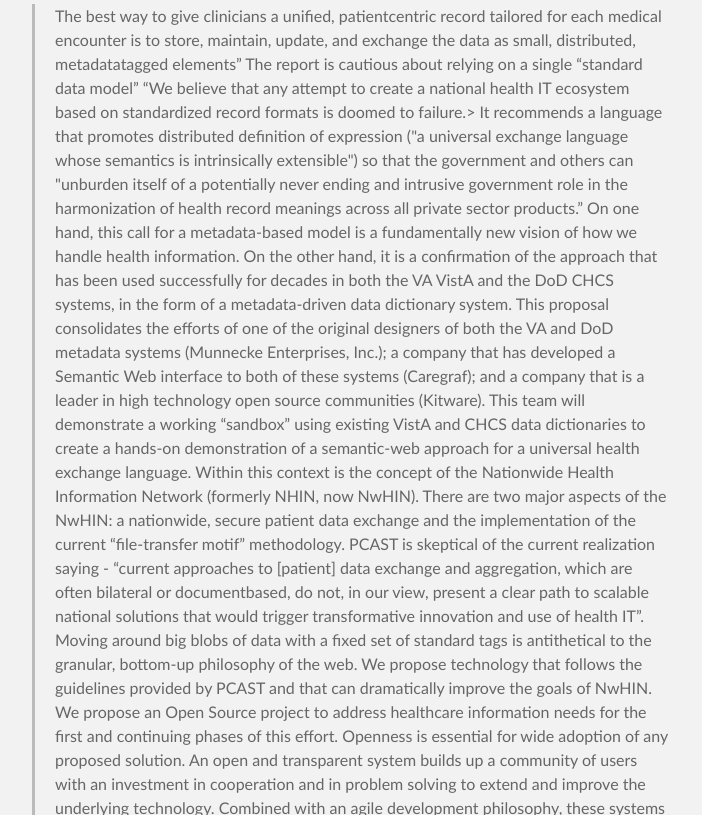
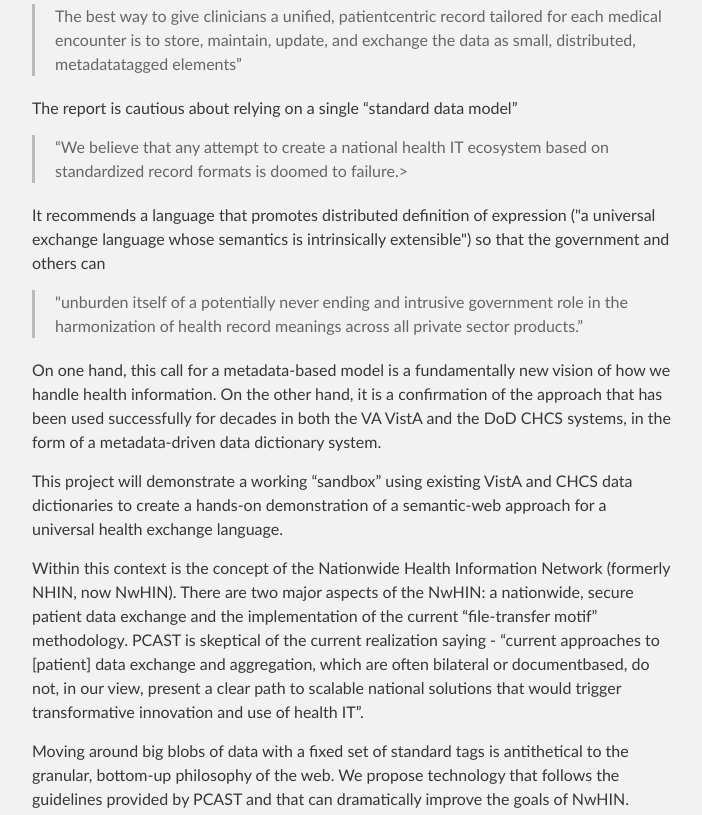
Before and after one commit to SemanticHealthcare/SemanticHealthcare, a plain HTML site: page index.html in a window 1280 px wide. Shown: the part 607-1422 px from the top of the page, without its empty margins (288-990 px from the left). Drawn offline with Linux system fonts and the light colour scheme.

Commit message:
Update index.html

```diff
--- a/index.html
+++ b/index.html
@@ -4,7 +4,7 @@
   <head>
     <meta charset='utf-8' />
     <meta http-equiv="X-UA-Compatible" content="chrome=1" />
-    <meta name="description" content="Semantichealthcare : The goal of this project is to demonstrate a flexible, adaptive means of communicating healthcare information in a form that is suitable for exchange between health care organizations and patients for clinical, research, and evidence-based medical practice." />
+    <meta name="description" content="SemanticHealthcare : The goal of this project is to demonstrate a flexible, adaptive means of communicating healthcare information in a form that is suitable for exchange between health care organizations and patients for clinical, research, and evidence-based medical practice." />
 
     <link rel="stylesheet" type="text/css" media="screen" href="stylesheets/stylesheet.css">
 
@@ -35,22 +35,33 @@
 
 <blockquote>
 <p>The best way to give clinicians a unified, patientcentric record tailored for each medical encounter is to store, maintain, update, and exchange the data as small, distributed, metadatatagged elements”
-The report is cautious about relying on a single “standard data model”
-“We believe that any attempt to create a national health IT ecosystem based on standardized record formats is doomed to failure.&gt;
-It recommends a language that promotes distributed definition of expression ("a universal exchange language whose semantics is intrinsically extensible") so that the government and others can
-"unburden itself of a potentially never ending and intrusive government role in the harmonization of health record meanings across all private sector products.”
-On one hand, this call for a metadata-based model is a fundamentally new vision of how we handle health information. On the other hand, it is a confirmation of the approach that has been used successfully for decades in both the VA VistA and the DoD CHCS systems, in the form of a metadata-driven data dictionary system.
-This proposal consolidates the efforts of one of the original designers of both the VA and DoD metadata systems (Munnecke Enterprises, Inc.); a company that has developed a Semantic Web interface to both of these systems (Caregraf); and a company that is a leader in high technology open source communities (Kitware). This team will demonstrate a working “sandbox” using existing VistA and CHCS data dictionaries to create a hands-on demonstration of a semantic-web approach for a universal health exchange language. Within this context is the concept of the Nationwide Health Information Network (formerly NHIN, now NwHIN). There are two major aspects of the NwHIN: a nationwide, secure patient data exchange and the implementation of the current “file-transfer motif” methodology. PCAST is skeptical of the current realization saying - “current approaches to [patient] data exchange and aggregation, which are often bilateral or documentbased, do not, in our view, present a clear path to scalable national solutions that would trigger transformative innovation and use of health IT”.
-Moving around big blobs of data with a fixed set of standard tags is antithetical to the granular, bottom-up philosophy of the web. We propose technology that follows the guidelines provided by PCAST and that can dramatically improve the goals of NwHIN.
-We propose an Open Source project to address healthcare information needs for the first and continuing phases of this effort. Openness is essential for wide adoption of any proposed solution. An open and transparent system builds up a community of users with an investment in cooperation and in problem solving to extend and improve the underlying technology. Combined with an agile development philosophy, these systems allow rapid evolution to meet the true needs of the user community in direct contrast to closed source proprietary systems. As pointed out in the PCAST report, open agile development solves the adoption problem at the same time that it solves the implementation problem. Further, while such a system will undoubtedly interact with other open-source health initiatives including the VA-launched OSEHRA, the system must maintain its own existence as a separate project to ensure independence and wide adoption by multiple interacting communities.
-The essential requirements that will allow this universal exchange language to provide a real solution to healthcare challenges are:
+</p></blockquote>
+
+<p>The report is cautious about relying on a single “standard data model”</p>
+<blockquote><p>“We believe that any attempt to create a national health IT ecosystem based on standardized record formats is doomed to failure.&gt; </p></blockquote>
+
+<p>It recommends a language that promotes distributed definition of expression ("a universal exchange language whose semantics is intrinsically extensible") so that the government and others can</p>
+<blockquote>
+<p>"unburden itself of a potentially never ending and intrusive government role in the harmonization of health record meanings across all private sector products.”</p></blockquote>
+
+<p>On one hand, this call for a metadata-based model is a fundamentally new vision of how we handle health information. On the other hand, it is a confirmation of the approach that has been used successfully for decades in both the VA VistA and the DoD CHCS systems, in the form of a metadata-driven data dictionary system.</p>
+
+<p>This project will demonstrate a working “sandbox” using existing VistA and CHCS data dictionaries to create a hands-on demonstration of a semantic-web approach for a universal health exchange language.</p>
+
+<p>Within this context is the concept of the Nationwide Health Information Network (formerly NHIN, now NwHIN). There are two major aspects of the NwHIN: a nationwide, secure patient data exchange and the implementation of the current “file-transfer motif” methodology. PCAST is skeptical of the current realization saying - “current approaches to [patient] data exchange and aggregation, which are often bilateral or documentbased, do not, in our view, present a clear path to scalable national solutions that would trigger transformative innovation and use of health IT”.</p>
+
+<p>Moving around big blobs of data with a fixed set of standard tags is antithetical to the granular, bottom-up philosophy of the web. We propose technology that follows the guidelines provided by PCAST and that can dramatically improve the goals of NwHIN.</p>
+
+<p>We propose an Open Source project to address healthcare information needs for the first and continuing phases of this effort. Openness is essential for wide adoption of any proposed solution. An open and transparent system builds up a community of users with an investment in cooperation and in problem solving to extend and improve the underlying technology. Combined with an agile development philosophy, these systems allow rapid evolution to meet the true needs of the user community in direct contrast to closed source proprietary systems. As pointed out in the PCAST report, open agile development solves the adoption problem at the same time that it solves the implementation problem. Further, while such a system will undoubtedly interact with other open-source health initiatives including the VA-launched OSEHRA, the system must maintain its own existence as a separate project to ensure independence and wide adoption by multiple interacting communities.</p>
+
+<p>The essential requirements that will allow this universal exchange language to provide a real solution to healthcare challenges are:
 ● It must be patient-centric. Information must be organized primarily to serve the patient. Information silos, proprietary formats, and limited data transfer are the direct consequence of a focus on vendor and site needs instead of patient needs.
 ● It must build on existing standards and groups to effectively take advantage of the many years of standardization efforts.
 ● It must be open and freely available in order to facilitate wide adoption and dissemination, and as far as possible, also be generic to have use outside the healthcare space and be applicable to other fields.
-● It must be decentralized to facilitate organic growth and to take advantage of the self-organization behaviors that emerge in large networks. By not having a central head, nor using a top-down approach, the system can evolve and adapt in parallel based on specific user needs at multiple institutions before coalescing into an interconnected system. These characteristics of organic systems have been studied in detail by Ostrom, Nobel Laureate in Economics 2009 [Ostrom2008], and by Benkler in his studies of peer-production economic models in the Information age [Benkler2006][Benkler2011]. They are important components of successful open source projects such as the Linux Kernel [LinuxKernel2012]. The Wikipedia project demonstrates the value of both open source software (Wikimedia), as well as an open community to produce content (Wikipedians and contributors). (See [1] for a conversation between Wiki Inventor Ward Cunningham and Tom Munnecke, discussing the similarities between the Wiki and the VistA architecture.)
-This proposal is timely. The World Wide Web Consortium’s (W3C) effort to better support fully structured data on the web has introduced a host of approaches (Linked Data / Semantic Web) and technologies (SPARQL, OWL, RDF, Microformats) for fully web-based distributed systems. We believe that this suite of technologies and approaches represent the underpinnings of an NwHIN that meets PCAST’s call. This approach will change the NwHIN’s current implementation. Part of any work must address to what extent and which parts of the current approach can be reused going forward.
+● It must be decentralized to facilitate organic growth and to take advantage of the self-organization behaviors that emerge in large networks. By not having a central head, nor using a top-down approach, the system can evolve and adapt in parallel based on specific user needs at multiple institutions before coalescing into an interconnected system. These characteristics of organic systems have been studied in detail by Ostrom, Nobel Laureate in Economics 2009 [Ostrom2008], and by Benkler in his studies of peer-production economic models in the Information age [Benkler2006][Benkler2011]. They are important components of successful open source projects such as the Linux Kernel [LinuxKernel2012]. The Wikipedia project demonstrates the value of both open source software (Wikimedia), as well as an open community to produce content (Wikipedians and contributors). (See [1] for a conversation between Wiki Inventor Ward Cunningham and Tom Munnecke, discussing the similarities between the Wiki and the VistA architecture.)</p>
+
+<p>This project is timely. The World Wide Web Consortium’s (W3C) effort to better support fully structured data on the web has introduced a host of approaches (Linked Data / Semantic Web) and technologies (SPARQL, OWL, RDF, Microformats) for fully web-based distributed systems. We believe that this suite of technologies and approaches represent the underpinnings of an NwHIN that meets PCAST’s call. This approach will change the NwHIN’s current implementation. Part of any work must address to what extent and which parts of the current approach can be reused going forward.
 Fortunately for the DoD and VA, VistA and variants such as CHCS and RPMS are highly data-centric, making them ideal first candidates for this new data-centric NwHIN. Most of the existing work that we will leverage in bringing EHR’s onto the Semantic Web has been done on VistA, and our development will start there as well.</p>
-</blockquote>
 
 <p>Our system implementation will be open source; moreover, the process for specifying and prototyping this NwHIN improvement is as important as the software implementation itself and we will use to the extent possible an open, transparent process for the clear promotion and dissemination of design and development decisions. Our process is a reflection of the final product that we want to create.</p>
 
```
